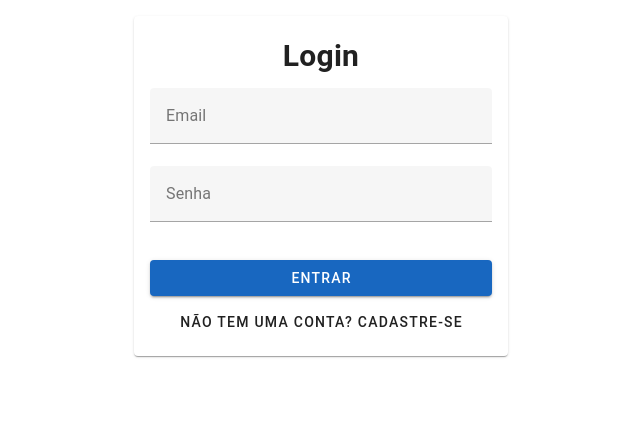
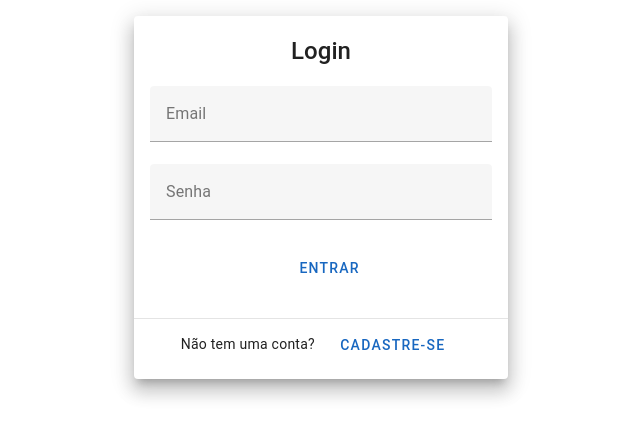
Before and after one commit to MVoikolesco/student-management-system, a Vue app in the folder frontend/: page /login in a window 1280 px wide. Shown: the top 438 px of the page, without its empty margins (319-959 px from the left). Built offline with nearby package versions, Linux system fonts and the light colour scheme; no server answers.

Commit message:
feat(auth): Implements authentication service and route protection middleware, as well as refactoring the authentication store and login screen

```diff
--- /dev/null
+++ b/frontend/src/router/middleware/auth.ts
@@ -0,0 +1,26 @@
+import type { NavigationGuardNext, RouteLocationNormalized } from 'vue-router'
+import { authService } from '@/services/auth.service'
+
+export function authGuard(
+  to: RouteLocationNormalized,
+  from: RouteLocationNormalized,
+  next: NavigationGuardNext
+) {
+  const isPublicPage = to.matched.some(record => record.meta.public)
+  const isAuthenticated = authService.isAuthenticated()
+
+  if (!isPublicPage && !isAuthenticated) {
+    const loginPath = {
+      name: 'login',
+      query: { redirect: to.fullPath }
+    }
+    return next(loginPath)
+  }
+
+  if (isAuthenticated && isPublicPage) {
+    const redirectPath = to.query.redirect?.toString() || '/dashboard'
+    return next(redirectPath)
+  }
+
+  next()
+}
--- /dev/null
+++ b/frontend/src/services/auth.service.ts
@@ -0,0 +1,71 @@
+import api from './api'
+import type { LoginCredentials, RegisterData, AuthResponse } from '@/types/auth'
+
+export class AuthService {
+  private baseUrl = '/api/auth'
+  private tokenKey = 'auth_token'
+  private userKey = 'auth_user'
+
+  async login(credentials: LoginCredentials): Promise<AuthResponse> {
+    const response = await api.post(`${this.baseUrl}/login`, credentials)
+    const data = response.data
+    this.setAuth(data)
+    return data
+  }
+
+  async register(data: RegisterData): Promise<AuthResponse> {
+    const response = await api.post(`${this.baseUrl}/register`, data)
+    const responseData = response.data
+    this.setAuth(responseData)
+    return responseData
+  }
+
+  async logout(): Promise<void> {
+    localStorage.removeItem(this.tokenKey)
+    localStorage.removeItem(this.userKey)
+    delete api.defaults.headers.common['Authorization']
+  }
+
+  getToken(): string | null {
+    return localStorage.getItem(this.tokenKey)
+  }
+
+  getUser(): any | null {
+    const user = localStorage.getItem(this.userKey)
+    return user ? JSON.parse(user) : null
+  }
+
+  setAuth(response: AuthResponse): void {
+    localStorage.setItem(this.tokenKey, response.token)
+    localStorage.setItem(this.userKey, JSON.stringify(response.user))
+    api.defaults.headers.common['Authorization'] = `Bearer ${response.token}`
+  }
+
+  isAuthenticated(): boolean {
+    const token = this.getToken()
+    if (!token) return false
+
+    // Verifica se o token está no formato JWT
+    const parts = token.split('.')
+    if (parts.length !== 3) return false
+
+    try {
+      // Decodifica o payload do token
+      const payload = JSON.parse(atob(parts[1]))
+      // Verifica se o token expirou
+      const exp = payload.exp * 1000 // Converte para milissegundos
+      return Date.now() < exp
+    } catch {
+      return false
+    }
+  }
+
+  initialize(): void {
+    const token = this.getToken()
+    if (token) {
+      api.defaults.headers.common['Authorization'] = `Bearer ${token}`
+    }
+  }
+}
+
+export const authService = new AuthService()
--- a/frontend/src/stores/auth.ts
+++ b/frontend/src/stores/auth.ts
@@ -1,87 +1,75 @@
 import { defineStore } from 'pinia'
 import { ref, computed } from 'vue'
-import router from '@/router'
-import api from '@/services/api'
-
-interface LoginData {
-  email: string
-  password: string
-}
-
-interface RegisterData {
-  name: string
-  email: string
-  password: string
-}
-
-interface User {
-  id: number
-  name: string
-  email: string
-  createdAt: string
-}
-
-interface AuthResponse {
-  user: User
-  token: string
-}
+import type { User, LoginCredentials, RegisterData } from '@/types/auth'
+import { authService } from '@/services/auth.service'
+import { useRouter } from 'vue-router'
 
 export const useAuthStore = defineStore('auth', () => {
-  const token = ref<string | null>(localStorage.getItem('token'))
+  const router = useRouter()
   const user = ref<User | null>(null)
-  const isAuthenticated = computed(() => !!token.value)
+  const loading = ref(false)
+  const error = ref<string | null>(null)
 
-  const setAuthData = ({ user: userData, token: newToken }: AuthResponse) => {
-    token.value = newToken
-    user.value = userData
-    localStorage.setItem('token', newToken)
+  const isAuthenticated = computed(() => !!user.value)
+
+  const initialize = () => {
+    if (authService.isAuthenticated()) {
+      const savedUser = authService.getUser()
+      if (savedUser) {
+        user.value = savedUser
+      }
+      authService.initialize()
+    } else {
+      user.value = null
+      authService.logout()
+    }
+  }
+
+  const login = async (credentials: LoginCredentials) => {
+    loading.value = true
+    error.value = null
+    try {
+      const response = await authService.login(credentials)
+      authService.setAuth(response)
+      user.value = response.user
+    } catch (e: any) {
+      error.value = e.response?.data?.message || 'Erro ao fazer login'
+      throw error.value
+    } finally {
+      loading.value = false
+    }
   }
 
   const register = async (data: RegisterData) => {
+    loading.value = true
+    error.value = null
     try {
-      const { data: response } = await api.post<AuthResponse>('/api/auth/register', data)
-      setAuthData(response)
-      router.push('/students')
-      return response
-    } catch (error: any) {
-      console.error('Erro no registro:', error.response?.data || error.message)
-      throw new Error(error.response?.data?.message || 'Erro ao realizar cadastro')
+      const response = await authService.register(data)
+      authService.setAuth(response)
+      user.value = response.user
+      router.push('/dashboard')
+    } catch (e: any) {
+      error.value = e.response?.data?.message || 'Erro ao registrar'
+      throw error.value
+    } finally {
+      loading.value = false
     }
   }
 
-  const login = async (data: LoginData) => {
-    try {
-      const { data: response } = await api.post<AuthResponse>('/api/auth/login', data)
-      setAuthData(response)
-      router.push('/students')
-      return response
-    } catch (error: any) {
-      console.error('Erro no login:', error.response?.data || error.message)
-      throw new Error(error.response?.data?.message || 'Erro ao fazer login')
-    }
-  }
-
-  const logout = () => {
-    token.value = null
+  const logout = async () => {
+    await authService.logout()
     user.value = null
-    localStorage.removeItem('token')
     router.push('/login')
   }
 
-  const initialize = () => {
-    const savedToken = localStorage.getItem('token')
-    if (savedToken) {
-      token.value = savedToken
-    }
-  }
-
   return {
-    token,
     user,
+    loading,
+    error,
     isAuthenticated,
+    initialize,
+    login,
     register,
-    login,
-    logout,
-    initialize
+    logout
   }
 })
--- /dev/null
+++ b/frontend/src/types/auth.ts
@@ -0,0 +1,21 @@
+export interface User {
+  id: number
+  name: string
+  email: string
+}
+
+export interface LoginCredentials {
+  email: string
+  password: string
+}
+
+export interface RegisterData {
+  name: string
+  email: string
+  password: string
+}
+
+export interface AuthResponse {
+  user: User
+  token: string
+}
--- a/frontend/src/views/LoginView.vue
+++ b/frontend/src/views/LoginView.vue
@@ -2,104 +2,119 @@
   <v-container class="fill-height">
     <v-row justify="center">
       <v-col cols="12" sm="8" md="6" lg="4">
-        <v-card>
-          <v-card-title class="text-center pt-4">
-            <h2>Login</h2>
+        <v-card class="elevation-12">
+          <v-card-title class="text-h5 text-center pa-4">
+            Login
           </v-card-title>
+
           <v-card-text>
-            <v-form @submit.prevent="handleLogin" ref="form">
+            <v-form ref="form" @submit.prevent="handleSubmit">
               <v-text-field
-                v-model="email"
+                v-model="formData.email"
                 label="Email"
                 type="email"
+                :rules="[
+                  v => !!v || 'Email é obrigatório',
+                  v => /.+@.+\..+/.test(v) || 'Email deve ser válido'
+                ]"
                 required
-                :rules="[rules.required, rules.email]"
               />
+
               <v-text-field
-                v-model="password"
+                v-model="formData.password"
                 label="Senha"
                 type="password"
+                :rules="[v => !!v || 'Senha é obrigatória']"
                 required
-                :rules="[rules.required]"
               />
+
+              <v-card-actions class="pa-0">
+                <v-spacer />
                 <v-btn
+                  color="primary"
                   type="submit"
-                color="primary"
+                  :loading="auth.loading"
                   block
-                class="mt-4"
-                :loading="loading"
                 >
                   Entrar
                 </v-btn>
+              </v-card-actions>
+            </v-form>
+          </v-card-text>
+
+          <v-divider class="mt-2"></v-divider>
+
+          <v-card-text class="text-center pt-2">
+            <span class="text-body-2">Não tem uma conta?</span>
             <v-btn
               variant="text"
-                block
-                class="mt-2"
-                @click="$router.push('/register')"
+              color="primary"
+              class="ml-2"
+              :to="{ name: 'register' }"
+              :disabled="auth.loading"
             >
-                Não tem uma conta? Cadastre-se
+              Cadastre-se
             </v-btn>
-            </v-form>
           </v-card-text>
         </v-card>
+
+        <v-snackbar
+          v-model="showError"
+          color="error"
+          timeout="3000"
+        >
+          {{ auth.error }}
+        </v-snackbar>
       </v-col>
     </v-row>
-
-    <!-- Snackbar para mensagens -->
-    <v-snackbar
-      v-model="snackbar.show"
-      :color="snackbar.color"
-      :timeout="3000"
-    >
-      {{ snackbar.text }}
-    </v-snackbar>
   </v-container>
 </template>
 
 <script setup lang="ts">
-import { ref } from 'vue'
+import { ref, onMounted } from 'vue'
 import { useAuthStore } from '@/stores/auth'
+import { useRoute, useRouter } from 'vue-router'
+import type { LoginCredentials } from '@/types/auth'
 
-const authStore = useAuthStore()
+const route = useRoute()
+const router = useRouter()
+
+const auth = useAuthStore()
 const form = ref<any>(null)
-const email = ref('')
-const password = ref('')
-const loading = ref(false)
+const showError = ref(false)
 
-const snackbar = ref({
-  show: false,
-  text: '',
-  color: 'success'
+const formData = ref<LoginCredentials>({
+  email: '',
+  password: ''
 })
 
-const rules = {
-  required: (v: any) => !!v || 'Campo obrigatório',
-  email: (v: any) => /.+@.+\..+/.test(v) || 'E-mail inválido'
+const handleSubmit = async () => {
+  console.log('Tentando fazer login...')
+  if (!form.value?.validate()) {
+    console.log('Formulário inválido')
+    return
   }
 
-const showMessage = (text: string, color: 'success' | 'error' = 'success') => {
-  snackbar.value = {
-    show: true,
-    text,
-    color
+  try {
+    console.log('Enviando credenciais:', { email: formData.value.email })
+    await auth.login(formData.value)
+    console.log('Login bem-sucedido')
+
+    const redirect = route.query.redirect?.toString() || '/dashboard'
+    console.log('Redirecionando para:', redirect)
+    await router.push(redirect)
+  } catch (error) {
+    console.error('Erro no login:', error)
+    showError.value = true
   }
 }
 
-const handleLogin = async () => {
-  const { valid } = await form.value.validate()
-
-  if (!valid) return
-
-  loading.value = true
-  try {
-    await authStore.login({
-      email: email.value,
-      password: password.value
+onMounted(() => {
+  console.log('LoginView montada')
+  console.log('Query params:', route.query)
+  console.log('Estado de autenticação:', {
+    isAuthenticated: auth.isAuthenticated,
+    user: auth.user
   })
-  } catch (error: any) {
-    showMessage(error.message, 'error')
-  } finally {
-    loading.value = false
-  }
-}
+})
 </script>
```
Lines whose indentation alone changed are shown as unchanged.
